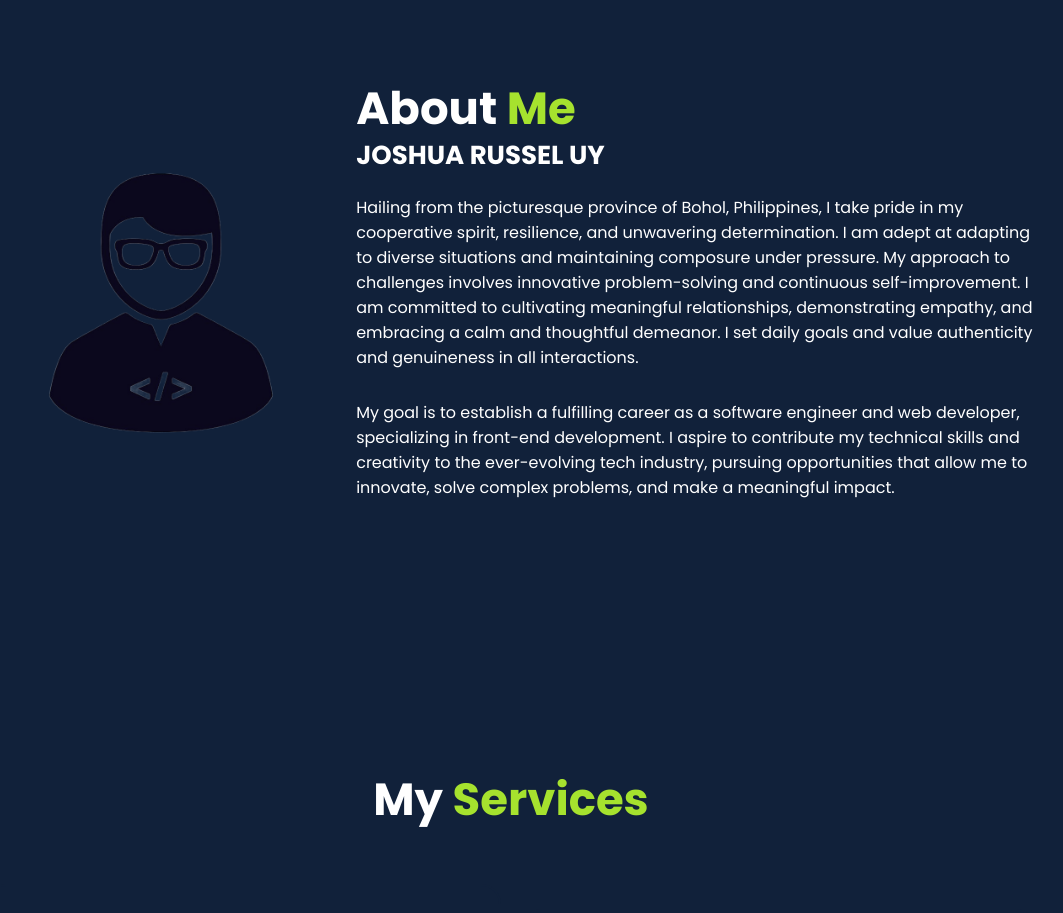
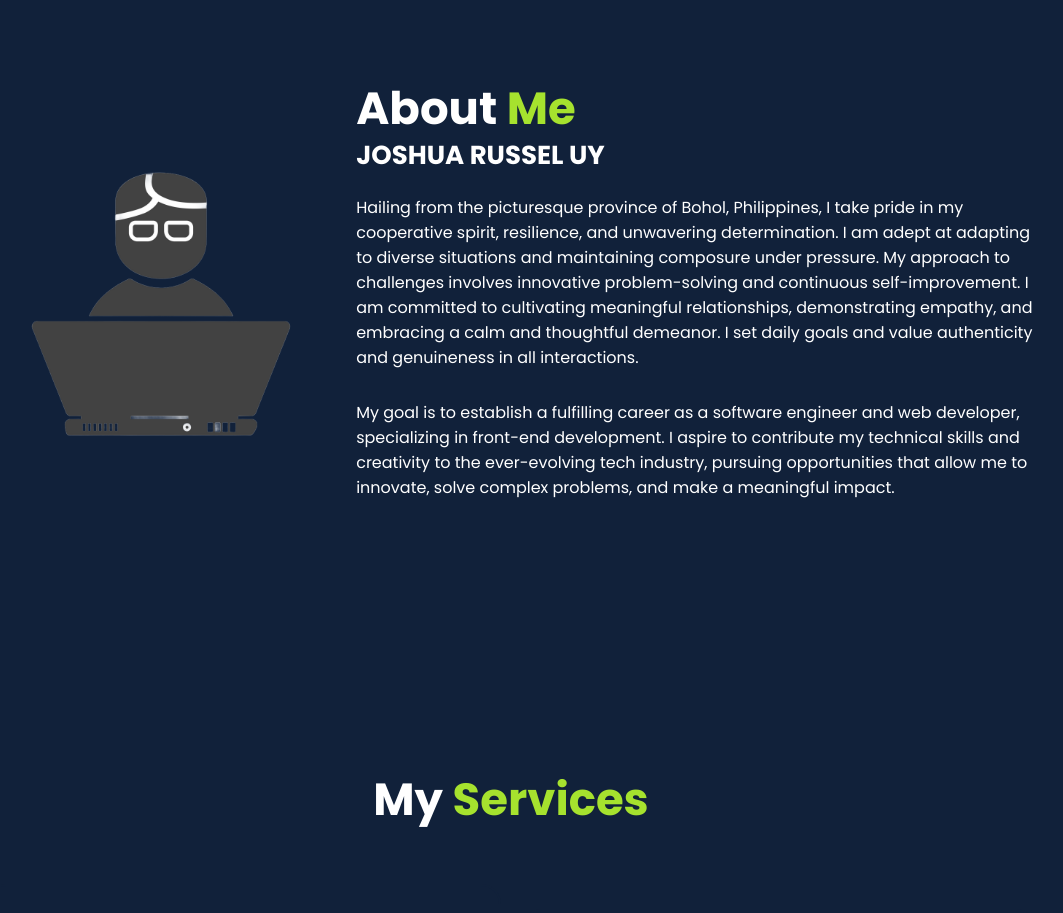
Before and after one commit to JOSHUA-A69/My-Personal-Portfolio-, a React (Create React App) app: page / in a window 1280 px wide. Shown: the part 960-1873 px from the top of the page, without its empty margins (129-1192 px from the left). Built offline with nearby package versions, Linux system fonts and the light colour scheme.

Commit message:
changed logo

```diff
--- a/public/index.html
+++ b/public/index.html
@@ -2,14 +2,14 @@
 <html lang="en">
   <head>
     <meta charset="utf-8" />
-    <link rel="icon" href="%PUBLIC_URL%/logo/ME.png" />
+    <link rel="icon" href="%PUBLIC_URL%/logo/About ME pic.png" />
     <meta name="viewport" content="width=device-width, initial-scale=1" />
     <meta name="theme-color" content="#000000" />
     <meta
       name="description"
       content="Web site created using create-react-app"
     />
-    <link rel="apple-touch-icon" href="%PUBLIC_URL%/logo/ME.png" />
+    <link rel="apple-touch-icon" href="%PUBLIC_URL%/logo/About ME pic.png" />
 
     <!--
       manifest.json provides metadata used when your web app is installed on a
--- a/src/components/About.jsx
+++ b/src/components/About.jsx
@@ -6,7 +6,7 @@ const About = () => {
     return (
         <section className="about" id="about">
             <div className="about-img">
-            <img src={require('../img/ME.png')} alt="Personal-Pic" />
+            <img src={require('../img/About ME pic.png')} alt="Personal-Pic" />
             </div>
 
             <div className="about-content">
```
Also changed, not shown: public/logo/About ME pic.png (added), src/img/About ME pic.png (added).
